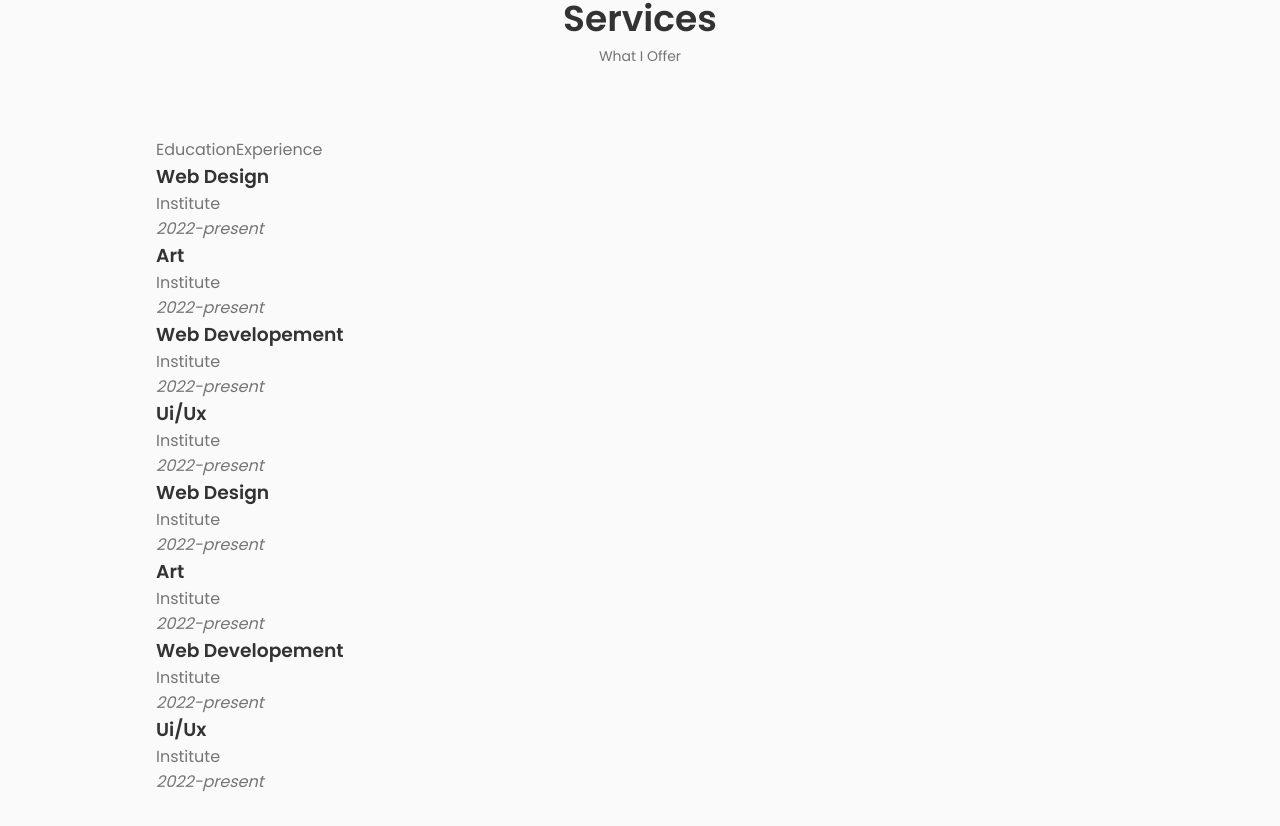
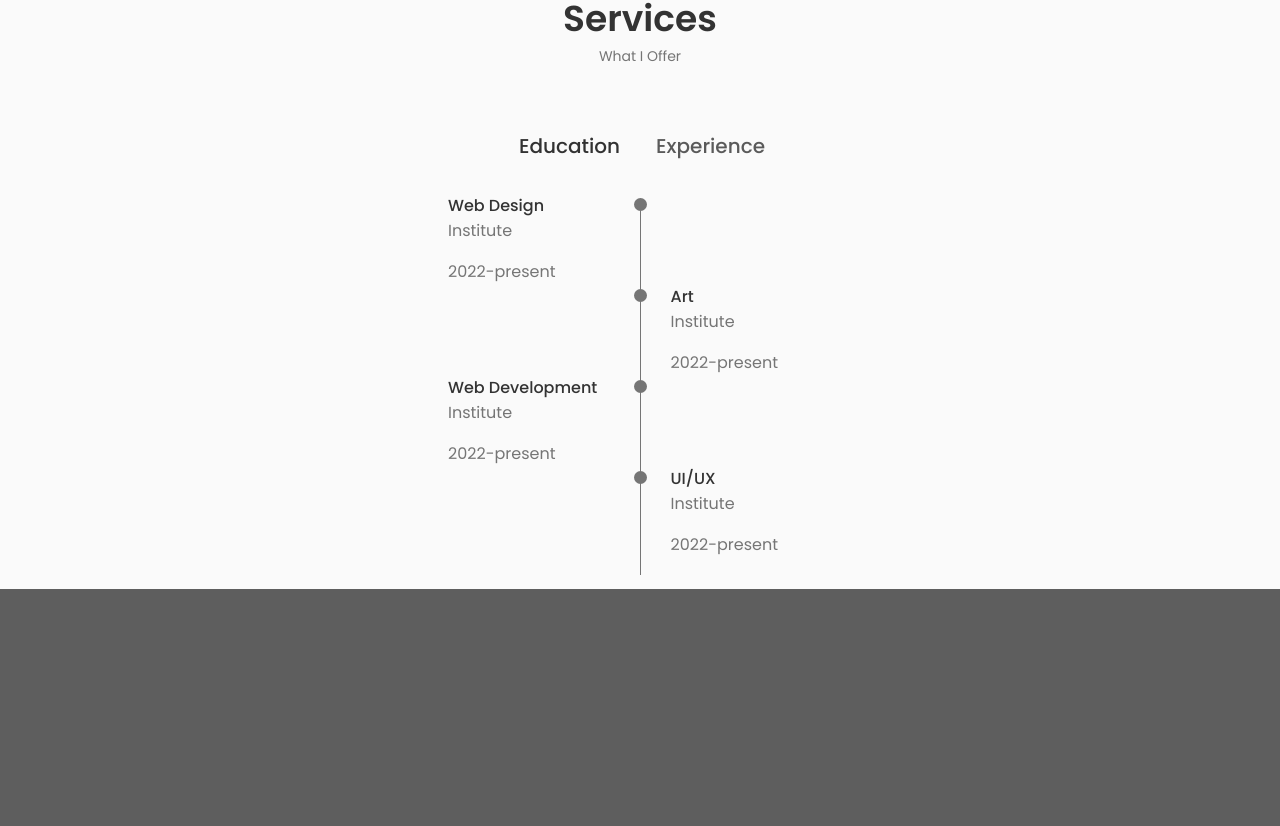
Before and after one commit to ShuklaPranav007/Portfolio, a React app in the folder portfolio/: page / in a window 1280 px wide. Shown: the part 3320-4146 px from the top of the page. After the commit the page ends 3909 px from the top, so only its background shows below. Built offline with nearby package versions, Linux system fonts and the light colour scheme; the HTML template or start-up script is replaced by a standard one.

Commit message:
qual css

```diff
--- a/portfolio/src/components/Qualification/Qualification.jsx
+++ b/portfolio/src/components/Qualification/Qualification.jsx
@@ -1,31 +1,60 @@
-import React from "react";
+import React, { useState } from "react";
 import "./qual.css";
 
 const Qualification = () => {
+  const [toggleState, setToggleState] = useState(1);
+
+  const toggleTab = (index) => {
+    setToggleState(index);
+  };
+
   return (
     <section className="services section" id="services">
       <h2 className="section__title">Services</h2>
       <span className="section__subtitle">What I Offer</span>
 
       <div className="qual__container container">
+        {/* Tabs */}
         <div className="qual__tabs">
-          <div className="qual__button qual__active button--flex">
-            <i className="uil uil-graduation-cap qual__icon"></i>Education
+          <div
+            className={
+              toggleState === 1
+                ? "qual__button qual__active button--flex"
+                : "qual__button button--flex"
+            }
+            onClick={() => toggleTab(1)}
+          >
+            <i className="uil uil-graduation-cap qual__icon"></i> Education
           </div>
 
-          <div className="qual__button button--flex">
-            <i className="uil uil-briefcase-alt qual__icon"></i>Experience
+          <div
+            className={
+              toggleState === 2
+                ? "qual__button qual__active button--flex"
+                : "qual__button button--flex"
+            }
+            onClick={() => toggleTab(2)}
+          >
+            <i className="uil uil-briefcase-alt qual__icon"></i> Experience
           </div>
         </div>
 
+        {/* Sections */}
         <div className="qual__section">
-          <div className="qual__content">
+          {/* Education */}
+          <div
+            className={
+              toggleState === 1
+                ? "qual__content qual__content-active"
+                : "qual__content"
+            }
+          >
             <div className="qual__data">
               <div>
                 <h3 className="qual__title">Web Design</h3>
                 <span className="qual__subtitle">Institute</span>
-                <div className="qual__calender">
-                  <i className="uil uil-calendar-alt">2022-present</i>
+                <div className="qual__calendar">
+                  <i className="uil uil-calendar-alt"></i> 2022-present
                 </div>
               </div>
               <div>
@@ -43,18 +72,18 @@
               <div>
                 <h3 className="qual__title">Art</h3>
                 <span className="qual__subtitle">Institute</span>
-                <div className="qual__calender">
-                  <i className="uil uil-calendar-alt">2022-present</i>
+                <div className="qual__calendar">
+                  <i className="uil uil-calendar-alt"></i> 2022-present
                 </div>
               </div>
             </div>
 
             <div className="qual__data">
               <div>
-                <h3 className="qual__title">Web Developement</h3>
+                <h3 className="qual__title">Web Development</h3>
                 <span className="qual__subtitle">Institute</span>
-                <div className="qual__calender">
-                  <i className="uil uil-calendar-alt">2022-present</i>
+                <div className="qual__calendar">
+                  <i className="uil uil-calendar-alt"></i> 2022-present
                 </div>
               </div>
               <div>
@@ -70,23 +99,29 @@
                 <span className="qual__line"></span>
               </div>
               <div>
-                <h3 className="qual__title">Ui/Ux</h3>
+                <h3 className="qual__title">UI/UX</h3>
                 <span className="qual__subtitle">Institute</span>
-                <div className="qual__calender">
-                  <i className="uil uil-calendar-alt">2022-present</i>
+                <div className="qual__calendar">
+                  <i className="uil uil-calendar-alt"></i> 2022-present
                 </div>
               </div>
             </div>
           </div>
 
-
-          <div className="qual__content">
+          {/* Experience */}
+          <div
+            className={
+              toggleState === 2
+                ? "qual__content qual__content-active"
+                : "qual__content"
+            }
+          >
             <div className="qual__data">
               <div>
-                <h3 className="qual__title">Web Design</h3>
-                <span className="qual__subtitle">Institute</span>
-                <div className="qual__calender">
-                  <i className="uil uil-calendar-alt">2022-present</i>
+                <h3 className="qual__title">Frontend Developer</h3>
+                <span className="qual__subtitle">Company</span>
+                <div className="qual__calendar">
+                  <i className="uil uil-calendar-alt"></i> 2021-2022
                 </div>
               </div>
               <div>
@@ -102,40 +137,25 @@
                 <span className="qual__line"></span>
               </div>
               <div>
-                <h3 className="qual__title">Art</h3>
-                <span className="qual__subtitle">Institute</span>
-                <div className="qual__calender">
-                  <i className="uil uil-calendar-alt">2022-present</i>
+                <h3 className="qual__title">Backend Developer</h3>
+                <span className="qual__subtitle">Company</span>
+                <div className="qual__calendar">
+                  <i className="uil uil-calendar-alt"></i> 2020-2021
                 </div>
               </div>
             </div>
 
             <div className="qual__data">
               <div>
-                <h3 className="qual__title">Web Developement</h3>
-                <span className="qual__subtitle">Institute</span>
-                <div className="qual__calender">
-                  <i className="uil uil-calendar-alt">2022-present</i>
+                <h3 className="qual__title">UI Designer</h3>
+                <span className="qual__subtitle">Freelance</span>
+                <div className="qual__calendar">
+                  <i className="uil uil-calendar-alt"></i> 2019-2020
                 </div>
               </div>
               <div>
                 <span className="qual__rounder"></span>
                 <span className="qual__line"></span>
-              </div>
-            </div>
-
-            <div className="qual__data">
-              <div></div>
-              <div>
-                <span className="qual__rounder"></span>
-                <span className="qual__line"></span>
-              </div>
-              <div>
-                <h3 className="qual__title">Ui/Ux</h3>
-                <span className="qual__subtitle">Institute</span>
-                <div className="qual__calender">
-                  <i className="uil uil-calendar-alt">2022-present</i>
-                </div>
               </div>
             </div>
           </div>
--- a/portfolio/src/components/Qualification/qual.css
+++ b/portfolio/src/components/Qualification/qual.css
@@ -0,0 +1,118 @@
+.qual__container{
+    max-width: 768px;
+}
+
+.qual__tabs{
+    display: flex;
+    justify-content: center;
+    margin-bottom: var(--mb-2);
+}
+
+.qual__button{
+    font-size: var(--h3-font-size);
+    font-weight: var(--font-medium);
+    color: var(--title-color);
+    margin: 0 var(--mb-1);
+    cursor: pointer;
+    opacity: 0.8;
+}
+
+.qual__button:hover{
+    color: var(--title-color-dark);
+    opacity: 1;
+}
+
+
+.qual__icon{
+    font-size: 1.8rem;
+    margin-right: var(--mb-0-25);
+}
+
+.qual__active{
+    color: var(--title-color-dark);
+}
+
+.qual__section{
+    display: grid;
+    grid-template-columns: 0.5fr;
+    justify-content: center;
+}
+
+.qual__content{
+    display: none;
+}
+.qual__content-active{
+    display: block;
+}
+
+.qual__data{
+    display: grid;
+    grid-template-columns: 1fr max-content 1fr;
+    column-gap: 1.5rem;
+}
+
+.qual__title{
+    font-size: var(--normal-font-size);
+    font-weight: var(--font-medium);
+}
+
+.qual__subtitle{
+    display: inline-block;
+    font-size: var(--smalll-font-size);
+    margin-bottom: var(--mb-1);
+}
+
+.qual__calendar{
+    font-size: var(--smalll-font-size);
+}
+
+.qual__rounder{
+    display: inline-block;
+    width: 13px;
+    height: 13px;
+    background-color: var(--text-color);
+    border-radius: 50%;
+}
+
+.qual__line{
+    display: block;
+    width: 1px;
+    height: 100%;
+    background-color: var(--text-color);
+    transform: translate(6px, -7px);
+}
+
+
+
+/* Large tablets / small desktops */
+@media screen and (max-width: 992px) {
+  .qual__container{
+    margin-left: auto;
+    margin-right: auto;
+  }
+}
+
+/* Tablets */
+@media screen and (max-width: 768px) {
+  .qual__container{
+    margin-left: var(--mb-1-5);
+    margin-right:var(--mb-1-5);
+  }
+}
+
+/* Mobile */
+@media screen and (max-width: 576px) {
+  .qual__section{
+    grid-template-columns: initial;
+  }
+  .qual__button{
+    margin: 0 var(--mb-0-75);
+  }
+}
+
+/* for small dev */
+@media screen and (max-width: 350px) {
+  .qual__data{
+    gap: 0.5rem;
+  }
+}
```
